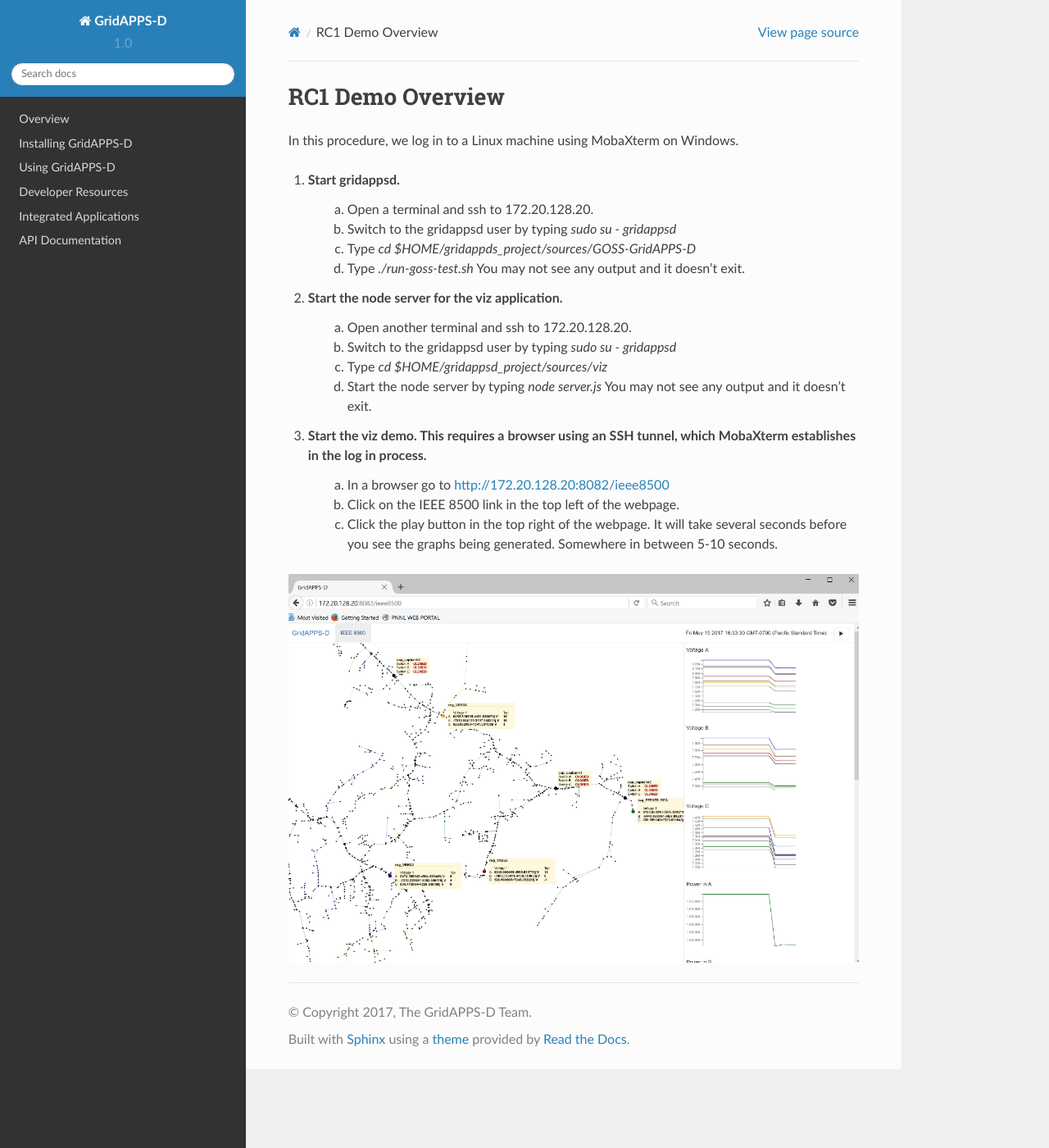
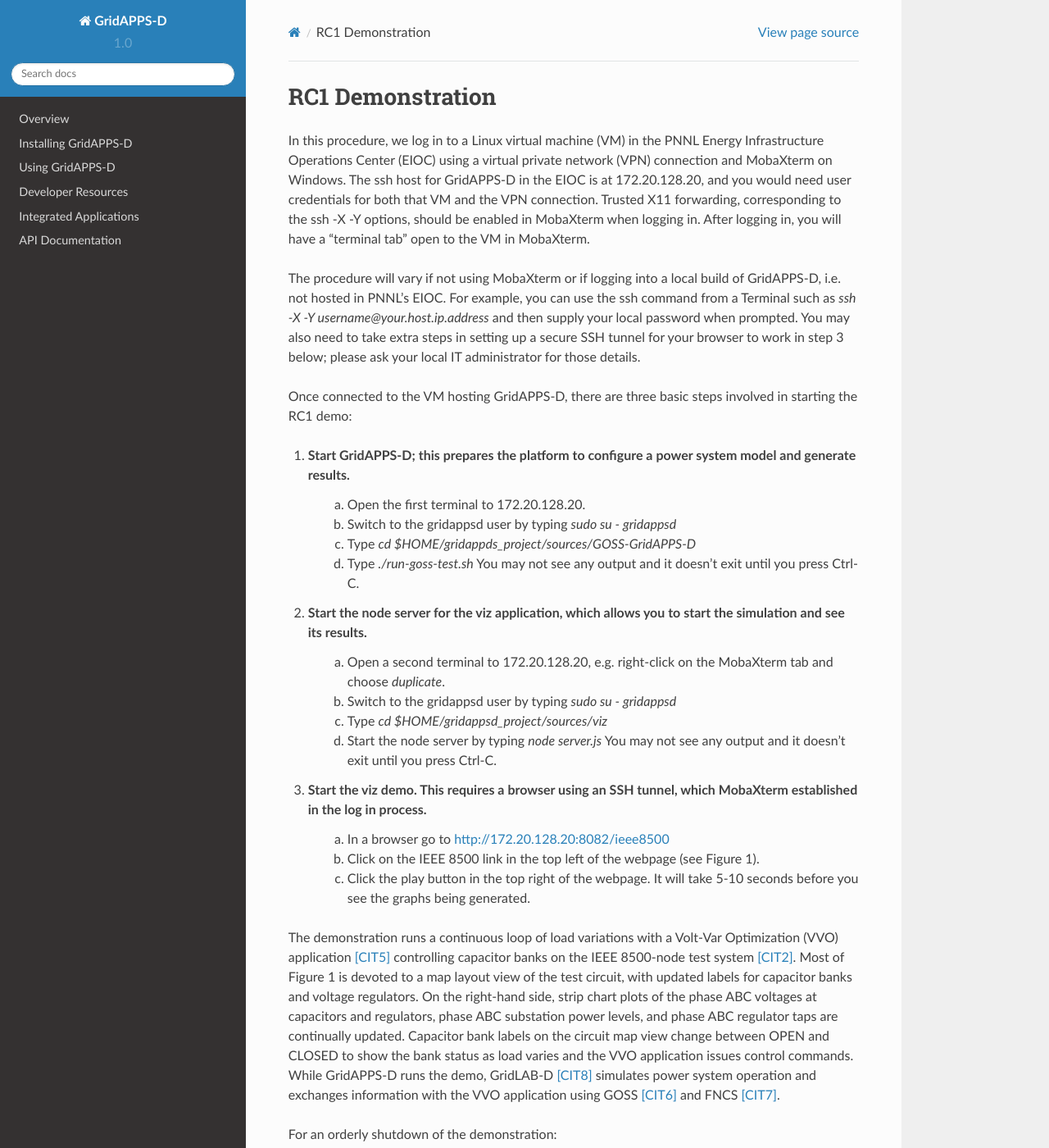
Before and after one commit to GRIDAPPSD/GOSS-GridAPPS-D, a Sphinx documentation site: the page built from docs/source/using_gridappsd/rc1_overview.rst, in a window 1280 px wide and 1400 px high. Shown: the whole window at 82% size. Built offline with Sphinx 7.4.7 and the Read the Docs theme 2.0.0, drawn with Linux system fonts in a browser that asks for light colours; pages that are not in the unit, such as notebooks, are missing from menus; some of the changed text lies outside the part shown.

Commit message:
cleaning up the demo overview and legacy OSPRREYS usage

```diff
--- a/docs/source/using_gridappsd/rc1_overview.rst
+++ b/docs/source/using_gridappsd/rc1_overview.rst
@@ -1,27 +1,69 @@
-RC1 Demo Overview
+RC1 Demonstration
 ^^^^^^^^^^^^^^^^^
 
-In this procedure, we log in to a Linux machine using MobaXterm on Windows.
+In this procedure, we log in to a Linux virtual machine (VM) in the PNNL
+Energy Infrastructure Operations Center (EIOC) using a virtual private
+network (VPN) connection and MobaXterm on Windows.  The ssh host for
+GridAPPS-D in the EIOC is at 172.20.128.20, and you would need user
+credentials for both that VM and the VPN connection.  Trusted X11
+forwarding, corresponding to the ssh -X -Y options, should be enabled in
+MobaXterm when logging in.  After logging in, you will have a "terminal
+tab" open to the VM in MobaXterm.
 
-1. Start gridappsd.
-      a. Open a terminal and ssh to 172.20.128.20.
+The procedure will vary if not using MobaXterm or if logging into a local
+build of GridAPPS-D, i.e.  not hosted in PNNL's EIOC.  For example, you
+can use the ssh command from a Terminal such as *ssh -X -Y
+username@your.host.ip.address* and then supply your local password when
+prompted.  You may also need to take extra steps in setting up a secure
+SSH tunnel for your browser to work in step 3 below; please ask your local IT
+administrator for those details.
+
+Once connected to the VM hosting GridAPPS-D, there are three basic steps
+involved in starting the RC1 demo:
+
+1. Start GridAPPS-D; this prepares the platform to configure a power system model and generate results.
+      a. Open the first terminal to 172.20.128.20.
       b. Switch to the gridappsd user by typing *sudo su - gridappsd*
       c. Type *cd $HOME/gridappds_project/sources/GOSS-GridAPPS-D*
-      d. Type *./run-goss-test.sh* You may not see any output and it doesn't exit.
+      d. Type *./run-goss-test.sh* You may not see any output and it doesn't exit until you press Ctrl-C.
 
-2. Start the node server for the viz application.
-      a. Open another terminal and ssh to 172.20.128.20.
+2. Start the node server for the viz application, which allows you to start the simulation and see its results.
+      a. Open a second terminal to 172.20.128.20, e.g. right-click on the MobaXterm tab and choose *duplicate*.
       b. Switch to the gridappsd user by typing *sudo su - gridappsd*
       c. Type *cd $HOME/gridappsd_project/sources/viz*
-      d. Start the node server by typing *node server.js* You may not see any output and it doesn't exit.
+      d. Start the node server by typing *node server.js* You may not see any output and it doesn't exit until you press Ctrl-C.
 
-3. Start the viz demo. This requires a browser using an SSH tunnel, which MobaXterm establishes in the log in process.
+3. Start the viz demo. This requires a browser using an SSH tunnel, which MobaXterm established in the log in process.
       a. In a browser go to http://172.20.128.20:8082/ieee8500
-      b. Click on the IEEE 8500 link in the top left of the webpage.
-      c. Click the play button in the top right of the webpage. It will take several seconds before you see the graphs being generated. Somewhere in between 5-10 seconds.
+      b. Click on the IEEE 8500 link in the top left of the webpage (see Figure 1).
+      c. Click the play button in the top right of the webpage. It will take 5-10 seconds before you see the graphs being generated.
 
+The demonstration runs a continuous loop of load variations with a
+Volt-Var Optimization (VVO) application [CIT5]_ controlling capacitor
+banks on the IEEE 8500-node test system [CIT2]_.  Most of Figure 1 is
+devoted to a map layout view of the test circuit, with updated labels for
+capacitor banks and voltage regulators.  On the right-hand side, strip
+chart plots of the phase ABC voltages at capacitors and regulators, phase
+ABC substation power levels, and phase ABC regulator taps are continually
+updated.  Capacitor bank labels on the circuit map view change between
+OPEN and CLOSED to show the bank status as load varies and the VVO
+application issues control commands.  While GridAPPS-D runs the demo,
+GridLAB-D [CIT8]_ simulates power system operation and exchanges
+information with the VVO application using GOSS [CIT6]_ and FNCS [CIT7]_.
+
+For an orderly shutdown of the demonstration:
+
+1. Close the web browser (i.e. step 3 above).
+
+2. Enter Ctrl-C and then *Exit* in the node server's terminal window / tab (i.e. step 2 above).
+
+3. Enter Ctrl-C and then *Exit* in the GOSS terminal window (i.e. step 1 above).
+
+4. Log off the VM and the VPN.
 
 |rc1_overview_image0|
 
+Figure 1: GridAPPS-D Release Cycle 1 Demo of the Volt-Var Optimization Running on the IEEE 8500-node test system.
+
 
 .. |rc1_overview_image0| image:: rc1_demo.png
```
Also changed, not shown: docs/source/developer_resources/RC1_Tasks.rst (+5 -5 lines).
